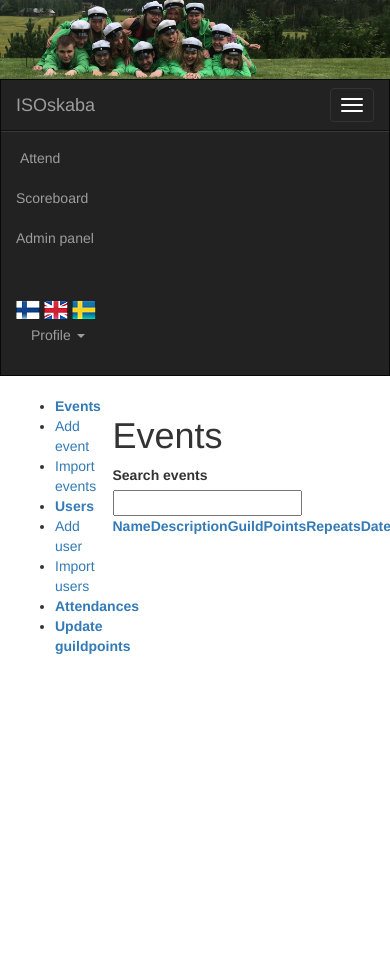
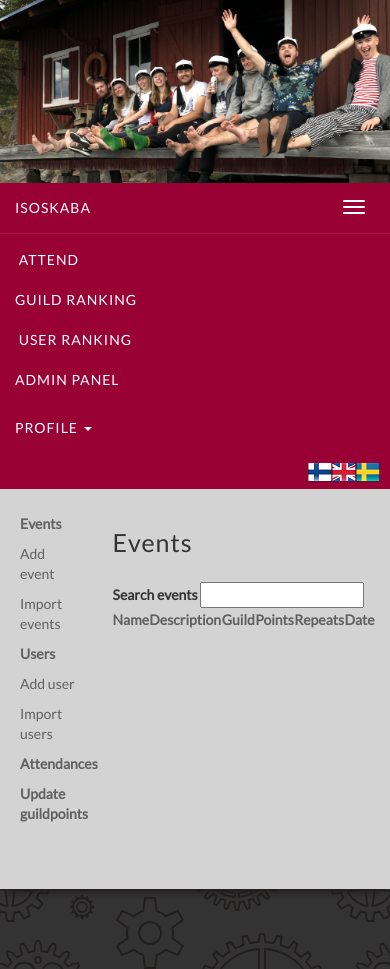
Before and after one commit to Jonneitapuro/isoskaba2, a Django app: page /admin/events/ in a window 390 px wide, after a click that opens the changed part. Before the commit the page ends 654 px from the top, so only its background shows below. Run offline with Django 3.2, Linux system fonts and the light colour scheme; the visitor is signed in with stand-in values (Sample User, id 1); data comes from the database, SQL or seed files in the repository; data that the repository does not hold is empty; some libraries are stand-ins or nearby versions.

Commit message:
2018 facelift

```diff
--- a/isoskaba2/urls.py
+++ b/isoskaba2/urls.py
@@ -48,7 +48,8 @@ urlpatterns = [
     url(r'^deleteevent', skabaviews.delete_event, name='delete_event'),
     url(r'^guildranking/', skabaviews.guild_ranking, name='guild_ranking'),
     url(r'^userranking/', skabaviews.user_ranking, name='user_ranking'),
-    url(r'^fixevents/', skabaviews.fix_events, name='fix_events')
+    url(r'^fixevents/', skabaviews.fix_events, name='fix_events'),
+#    url(r'^scoreboard', skabaviews.scoreboard, name='scoreboard'),
 ]
 
 if settings.DEBUG:
--- a/skaba/views.py
+++ b/skaba/views.py
@@ -117,28 +117,28 @@ def fix_events(request):
 
 @user_passes_test(check_admin)
 def guilds_populate(request):
-	if Guild.objects.all().exists():
-		return redirect('index')
-	guilds = [
-		{'name': 'Yleinen', 'abbr': 'Yleinen'},
-		{'name': 'Arkkitehtikilta', 'abbr': 'AK'},
-		{'name': 'Automaatio- ja systeemitekniikan kilta', 'abbr': 'AS'},
-		{'name': 'Athene', 'abbr': 'Athene'},
-		{'name': 'Fyysikkokilta', 'abbr': 'FK'},
-		{'name': 'Inkubio', 'abbr': 'Bio'},
-		{'name': 'Koneinsinöörikilta', 'abbr': 'KIK'},
-		{'name': 'Maanmittarikilta', 'abbr': 'MK'},
-		{'name': 'Prodeko', 'abbr': 'Prodeko'},
-		{'name': 'Prosessiteekkarit', 'abbr': 'PT'},
-		{'name': 'Rakennusinsinöörikilta', 'abbr': 'IK'},
-		{'name': 'Sähköinsinöörikilta', 'abbr': 'SIK'},
-		{'name': 'Tietokilta', 'abbr': 'TiK'},
-		{'name': 'Teknologföreningen', 'abbr': 'TF'}
-	]
-	for guild in guilds:
-		new_guild = Guild(name=guild['name'], abbreviation = guild['abbr'])
-		new_guild.save()
-	return redirect('index')
+    if Guild.objects.all().exists():
+        return redirect('index')
+    guilds = [
+        {'name': 'Yleinen', 'abbr': 'Yleinen'},
+        {'name': 'Arkkitehtikilta', 'abbr': 'AK'},
+        {'name': 'Automaatio- ja systeemitekniikan kilta', 'abbr': 'AS'},
+        {'name': 'Athene', 'abbr': 'Athene'},
+        {'name': 'Fyysikkokilta', 'abbr': 'FK'},
+        {'name': 'Inkubio', 'abbr': 'Bio'},
+        {'name': 'Koneinsinöörikilta', 'abbr': 'KIK'},
+        {'name': 'Maanmittarikilta', 'abbr': 'MK'},
+        {'name': 'Prodeko', 'abbr': 'Prodeko'},
+        {'name': 'Prosessiteekkarit', 'abbr': 'PT'},
+        {'name': 'Rakennusinsinöörikilta', 'abbr': 'IK'},
+        {'name': 'Sähköinsinöörikilta', 'abbr': 'SIK'},
+        {'name': 'Tietokilta', 'abbr': 'TiK'},
+        {'name': 'Teknologföreningen', 'abbr': 'TF'}
+    ]
+    for guild in guilds:
+        new_guild = Guild(name=guild['name'], abbreviation = guild['abbr'])
+        new_guild.save()
+    return redirect('index')
 
 @user_passes_test(check_admin)
 def guild_points_populate(request):
@@ -426,6 +426,7 @@ def guild_points_update(request):
     attendances = Attendance.objects.filter(verified = True)
     events = Event.objects.filter(eventdate__lte= date.today())
     for g in guilds:
+        print('guilds:', g.guild);
         guild_users = []
         for user in users: #list user of the guild
             if user.profile.guild_id == g.guild_id:
--- a/static/css/app.css
+++ b/static/css/app.css
@@ -1,11 +1,11 @@
-#content {
-   margin-bottom: 60px;
-}
-
 body {
+  background: url("../images/floating-cogs.svg");
+  background-color: #333333 ;
+  font-family: "Lato", sans-serif;
   position: relative;
-  margin-left: 0;
+  margin: auto;
   padding-left: 0;
+  width: 85%;
 }
 
 div {
@@ -13,13 +13,35 @@ div {
   padding: 0;
 }
 
+a {
+  color: #606060
+}
+
+h1, h2, h3, h4 {
+  letter-spacing: 1px;
+  margin-bottom: 25px;
+}
+
+#header {
+  margin-top: 15px;
+}
+
+#content {
+  background: #D3D3D3;
+  padding-bottom: 50px;
+  padding-top: 20px;
+  margin-bottom: 60px;
+  position: relative;
+  top: -20px;
+  -webkit-box-shadow: 0 10px 6px -6px #221e1e;
+	-moz-box-shadow: 0 10px 6px -6px #221e1e;
+	box-shadow: 0 10px 6px -6px #221e1e;
+}
+
 .div-table{
   display:table;
-  width:100%;
-  border:1px solid  #666666;
-  /*border-spacing:5px;/*cellspacing:poor IE support for  this*/
-  border-radius: 5px;
-  margin-top: 20px;
+  width:90%;
+  margin: auto 20px;
 }
 .div-table-row{
   display:table-row;
@@ -47,8 +69,9 @@ div {
 .div-table-heading > div, .div-table-heading > div > a {
    vertical-align: middle;
    border-top: 0px;
-   background-color: #4ebd71;
+   background-color: #990033;
    color: #fff;
+   letter-spacing: 1px;
 }
 
 .div-table div.link {
@@ -60,7 +83,7 @@ div {
 }
 
 .div-table-heading div.link a:hover {
-   background-color: #4BDB78
+   background-color: #990033;
 }
 
 .div-table-collapse {
@@ -88,12 +111,14 @@ div.input-container label {
 }
 
 div.form-error {
-  color: red;
+  color: #990033;
 }
 
 
 #headerpic {
   width: 100%;
+  max-height: 260px;
+  object-fit: cover;
 }
 
 #login {
@@ -118,6 +143,10 @@ div.form-error {
   padding: 0;
 }
 
+.cute-header {
+  /* background-color: pink; */
+}
+
 .panel-default {
  opacity: 0.9;
  margin-top: 40px;
@@ -131,42 +160,50 @@ div.form-error {
  margin-bottom: 40px;
 }
 
-@media screen and (max-width: 1500px) {
-  #login {
-    top: 3%;
-    right: 4%;
-  }
-
-  #login-body {
-  height: 170px;
-}
+#top-nav {
+  background-color: #990033;
+  border:none;
+  border-radius: 0px;
 }
 
-@media screen and (max-width: 1200px) {
-  #login {
-    display: none;
-  }
-
-  #login-nav {
-    display: inline;
-  }
+#top-nav a {
+  color: white;
+  font-size: 14px;
+  text-transform: uppercase;
+  letter-spacing: 1px;
 }
 
-#top-nav {
-   border-radius: 0px;
+#top-nav a:hover {
+  color: #000;
+  font-weight: bold;
 }
 
-#top-nav li a:hover {
-   color: #4ebd71;
+#myNavbar {
+  border: none;
+}
+
+.dropdown-menu {
+  border-radius: 0;
+  min-width: 200px;
+}
+
+#user-dropdown a {
+  color: black;
+  padding: 15px;
+}
+
+/* I'm sorry for this spaghetti I'm in a super hurry :(( */
+#top-nav .navbar-nav > .open > a {
+  background-color: #990033;
 }
 
 button.attend-event[disabled] {
-  background-color: red;
+  background-color: #C0C0C0;
 }
 
 /* Icon styles */
 red {
-  color: red !important;
+  color: #990033 !important;
 }
 
 green {
--- /dev/null
+++ b/static/css/mobile.css
@@ -0,0 +1,68 @@
+@media only screen and (max-width: 1024px) {
+  body {
+    width: 100%;
+  }
+
+  h1 {
+    font-size: 25px;
+  }
+
+  h2, h3 {
+    font-size: 18px;
+  }
+
+  #header {
+    margin-top: 0;
+  }
+
+  .div-table {
+    width: 100%;
+    margin: 0 auto;
+  }
+
+  .navbar-toggle {
+    border-style: none;
+  }
+
+  .admin-nav {
+    list-style-type: none;
+    padding-left: 0;
+  }
+
+  .admin-nav li {
+    padding: 5px;
+  }
+
+  #lang {
+    display: flex;
+    flex-direction: row;
+    justify-content: flex-end;
+    padding: 0 10px 10px 10px;
+  }
+
+  #login {
+    display: none;
+  }
+
+  #login-nav {
+    display: block;
+  }
+
+}
+
+@media screen and (max-width: 767px) {
+  #user-dropdown a {
+    color: white;
+  }
+}
+
+@media screen and (max-width: 1500px) {
+  #login {
+    top: 3%;
+    right: 4%;
+  }
+
+  #login-body {
+    height: 170px;
+  }
+}
--- a/templates/admin_base.html
+++ b/templates/admin_base.html
@@ -3,7 +3,7 @@
 {% block page_content %}
 <div class="row">
 	<div class="col-lg-2 col-md-2 col-xs-3">
-		<ul>
+		<ul class="admin-nav">
 			<li><a href="/admin/events/"><strong>{% trans 'Events' %}</strong></a></li>
 			<li><a href="/admin/events/add">{% trans 'Add event' %}</a></li>
 			<li><a href="/admin/events/import">{% trans 'Import events' %}</a></li>
--- a/templates/base.html
+++ b/templates/base.html
@@ -7,7 +7,9 @@
   <meta charset="UTF-8">
   <script src="https://ajax.googleapis.com/ajax/libs/jquery/3.1.0/jquery.min.js"></script>
   <link rel="stylesheet" href="https://maxcdn.bootstrapcdn.com/bootstrap/3.3.5/css/bootstrap.min.css">
+  <link href="https://fonts.googleapis.com/css?family=Lato" rel="stylesheet">
   <link rel="stylesheet" href="{% static 'css/app.css' %}" />
+  <link rel="stylesheet" href="{% static 'css/mobile.css' %}" />
   <script src="https://maxcdn.bootstrapcdn.com/bootstrap/3.3.5/js/bootstrap.min.js"></script>
   <meta name="viewport" content="width=device-width, initial-scale=1">
 </head>
@@ -15,7 +17,7 @@
 <body>
   <div class="container-fluid">
     <div id="header" class="row">
-        <a href="/"><img id="headerpic" src="{% static 'images/isoskaba-kuva-pienempi.jpg' %}" alt="ISOskaba"></a>
+        <a href="/"><img id="headerpic" src="{% static 'images/itmk18.JPG' %}" alt="ISOskaba" id="headeric"></a>
     </div>
   </div>
   <form action="/i18n/setlang/" id="language-form" method="post">
@@ -34,7 +36,8 @@
        <ul class="nav navbar-nav">
           {% if user.is_authenticated %}
           <li><a href="/attend"> {%trans 'Attend'%}</a></li>
-          <li><a href="/scoreboard">{%trans 'Scoreboard'%}</a></li>
+          <li><a href="/guildranking">{%trans 'Guild ranking'%}</a></li>
+          <li><a href="/userranking"> {%trans 'User ranking'%}</a></li>
           {% endif %}
           {% if user.is_superuser or user.profile.role == 'moderator' or user.profile.role == 'admin' %}
           <li><a href="/admin/">{% trans 'Admin panel' %}</a></li>
@@ -42,11 +45,6 @@
        </ul>
 
         <ul id="login-nav" class="nav navbar-nav navbar-right">
-          <li id="lang">
-            <input type="image" name="language" value="fi" src="{% static 'images/fi.png' %}" alt="FI">
-            <input type="image" name="language" value="en" src="{% static 'images/en.png' %}" alt="EN">
-            <input type="image" name="language" value="sv" src="{% static 'images/sv.png' %}" alt="SV">
-          </li>
           {% if user.is_authenticated %}
           <li class="dropdown">
             <a class="dropdown-toggle" href="#" data-toggle="dropdown"
@@ -54,7 +52,7 @@
               {%trans 'Profile'%}
               <span class="caret"></span>
             </a>
-            <ul class="dropdown-menu">
+            <ul class="dropdown-menu" id="user-dropdown">
               <li><a href="/logout/">{% trans 'Log out' %} <span class="glyphicon glyphicon-log-out"></span></a></li>
               <li><a href="/user">{%trans 'User info'%}</a></li>
             </ul>
@@ -62,6 +60,11 @@
           {% else %}
           <li><a href="/login">{% trans 'Log in' %}</a></li>
           {% endif %}
+          <li id="lang">
+            <input type="image" name="language" value="fi" src="{% static 'images/fi.png' %}" alt="FI">
+            <input type="image" name="language" value="en" src="{% static 'images/en.png' %}" alt="EN">
+            <input type="image" name="language" value="sv" src="{% static 'images/sv.png' %}" alt="SV">
+          </li>
         </ul>
     </div>
   </div>
```
Also changed, not shown: static/images/floating-cogs.svg (added), static/images/isoskaba-kuva-pienempi.jpg, static/images/isoskaba-kuva-pieni.jpg (deleted), static/images/itmk18.JPG (added).
